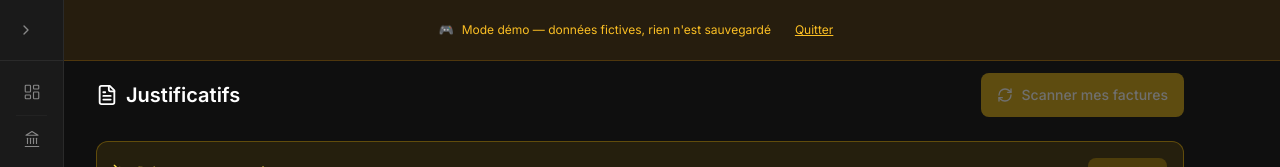
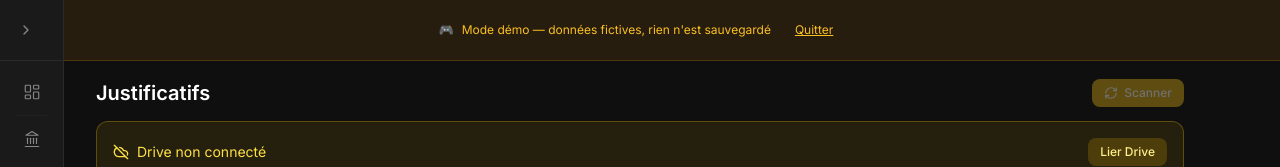
Before and after one commit to angelstreet/konto, a React (Vite) app in the folder frontend/: page /kompta/invoices in a window 1280 px wide. Both pictures are taken after a click on the button "🎮 Essayer en mode démo". Shown: the top 167 px of the page. Built offline with nearby package versions, Linux system fonts and the light colour scheme; no server answers.

Commit message:
fix: Justificatifs page — remove icon, standardize header h-10, compact scanner button

```diff
--- a/frontend/src/pages/Invoices.tsx
+++ b/frontend/src/pages/Invoices.tsx
@@ -1,7 +1,7 @@
 import { API } from '../config';
 import { useState, useEffect, useCallback } from 'react';
 import { useTranslation } from 'react-i18next';
-import { FileText, Search, RefreshCw, CheckCircle, AlertTriangle, Link2, Unlink, Trash2, CloudOff } from 'lucide-react';
+import { Search, RefreshCw, CheckCircle, AlertTriangle, Link2, Unlink, Trash2, CloudOff } from 'lucide-react';
 import { useAuthFetch } from '../useApi';
 
 interface Invoice {
@@ -80,17 +80,15 @@ export default function Invoices() {
 
   return (
     <div>
-      <div className="flex items-center justify-between mb-6">
-        <h1 className="text-xl font-semibold flex items-center gap-2">
-          <FileText size={22} /> Justificatifs
-        </h1>
+      <div className="flex items-center justify-between gap-2 mb-2 h-10">
+        <h1 className="text-xl font-semibold whitespace-nowrap">Justificatifs</h1>
         <button
           onClick={scan}
           disabled={scanning || !driveStatus?.connected}
-          className="flex items-center gap-2 px-4 py-2.5 bg-accent-500 text-white rounded-lg text-sm font-medium disabled:opacity-40 min-h-[44px]"
+          className="flex items-center gap-1.5 px-3 py-1.5 bg-accent-500 text-white rounded-lg text-xs font-medium disabled:opacity-40 flex-shrink-0"
         >
-          <RefreshCw size={16} className={scanning ? 'animate-spin' : ''} />
-          {scanning ? 'Scan en cours...' : <><span className="hidden md:inline">Scanner mes factures</span><span className="md:hidden">Scanner</span></>}
+          <RefreshCw size={14} className={scanning ? 'animate-spin' : ''} />
+          {scanning ? 'Scan...' : 'Scanner'}
         </button>
       </div>
 
```
